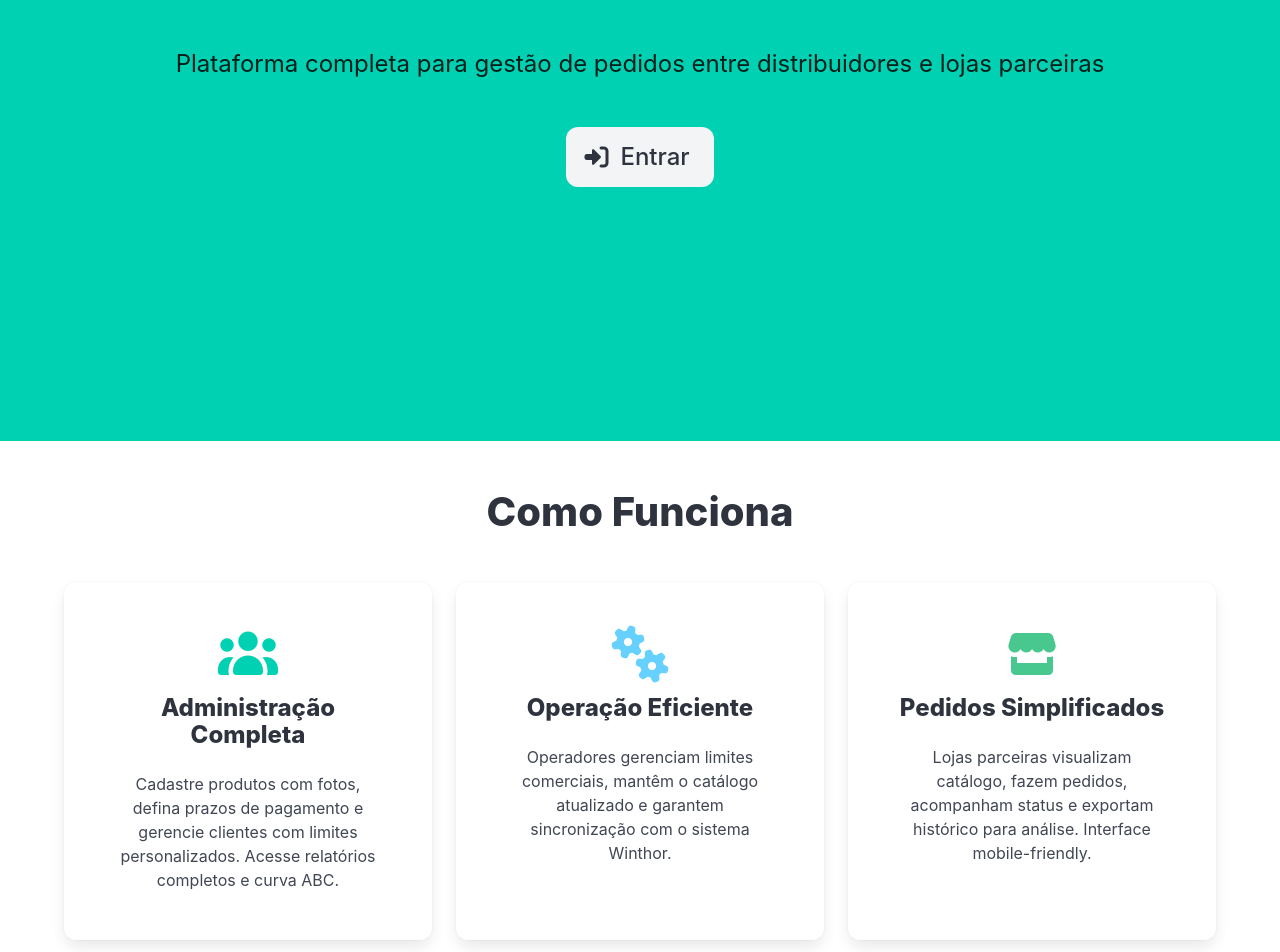
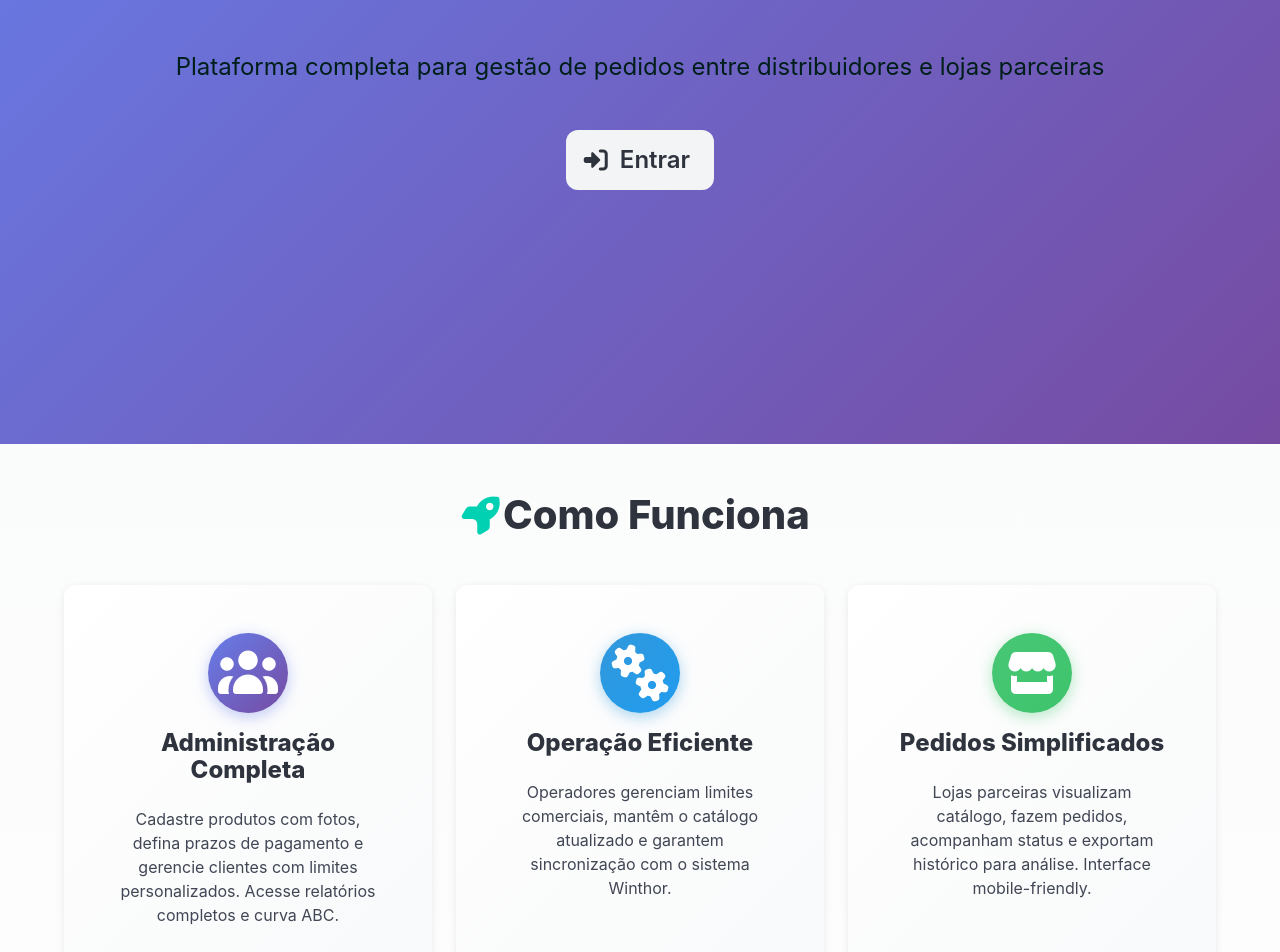
Before and after one commit to marcuslimadev/PortalDePedidosDoParceiro, a Vue app in the folder frontend/: page / in a window 1280 px wide. Shown: the part 440-1392 px from the top of the page. Built offline with nearby package versions, Linux system fonts and the light colour scheme; no server answers.

Commit message:
feat: add custom favicon and enhanced visual design

```diff
--- a/frontend/index.html
+++ b/frontend/index.html
@@ -2,7 +2,10 @@
 <html lang="pt-BR">
   <head>
     <meta charset="UTF-8" />
+    <link rel="icon" type="image/svg+xml" href="/favicon.svg" />
     <meta name="viewport" content="width=device-width, initial-scale=1.0" />
+    <meta name="description" content="Plataforma completa para gestão de pedidos entre distribuidores e lojas parceiras" />
+    <meta name="theme-color" content="#667eea" />
     <title>Portal de Pedidos do Parceiro</title>
   </head>
   <body>
--- /dev/null
+++ b/frontend/src/assets/styles.css
@@ -0,0 +1,111 @@
+/* Global Styles */
+* {
+  box-sizing: border-box;
+}
+
+body {
+  margin: 0;
+  font-family: -apple-system, BlinkMacSystemFont, 'Segoe UI', Roboto, Oxygen, Ubuntu, Cantarell, sans-serif;
+  -webkit-font-smoothing: antialiased;
+  -moz-osx-font-smoothing: grayscale;
+}
+
+#app {
+  min-height: 100vh;
+}
+
+/* Smooth scrolling */
+html {
+  scroll-behavior: smooth;
+}
+
+/* Custom scrollbar */
+::-webkit-scrollbar {
+  width: 10px;
+}
+
+::-webkit-scrollbar-track {
+  background: #f1f1f1;
+}
+
+::-webkit-scrollbar-thumb {
+  background: #667eea;
+  border-radius: 5px;
+}
+
+::-webkit-scrollbar-thumb:hover {
+  background: #764ba2;
+}
+
+/* Animations */
+@keyframes fadeIn {
+  from {
+    opacity: 0;
+    transform: translateY(20px);
+  }
+  to {
+    opacity: 1;
+    transform: translateY(0);
+  }
+}
+
+.fade-in {
+  animation: fadeIn 0.6s ease-out;
+}
+
+/* Button enhancements */
+.button {
+  transition: all 0.3s ease;
+  font-weight: 600;
+}
+
+.button:hover {
+  transform: translateY(-2px);
+  box-shadow: 0 4px 12px rgba(0,0,0,0.15);
+}
+
+.button:active {
+  transform: translateY(0);
+}
+
+/* Card shadows */
+.box, .card {
+  box-shadow: 0 2px 8px rgba(0,0,0,0.08);
+  transition: box-shadow 0.3s ease;
+}
+
+.box:hover, .card:hover {
+  box-shadow: 0 8px 24px rgba(0,0,0,0.12);
+}
+
+/* Input focus states */
+.input:focus, .textarea:focus, .select select:focus {
+  border-color: #667eea;
+  box-shadow: 0 0 0 0.125em rgba(102, 126, 234, 0.25);
+}
+
+/* Notification enhancements */
+.notification {
+  border-left: 4px solid;
+  animation: fadeIn 0.4s ease-out;
+}
+
+.notification.is-primary {
+  border-left-color: #667eea;
+}
+
+.notification.is-info {
+  border-left-color: #3298dc;
+}
+
+.notification.is-success {
+  border-left-color: #48c774;
+}
+
+.notification.is-warning {
+  border-left-color: #ffdd57;
+}
+
+.notification.is-danger {
+  border-left-color: #f14668;
+}
--- a/frontend/src/main.js
+++ b/frontend/src/main.js
@@ -3,5 +3,6 @@ import App from './App.vue';
 import router from './router';
 import 'bulma/css/bulma.css';
 import '@fortawesome/fontawesome-free/css/all.css';
+import './assets/styles.css';
 
 createApp(App).use(router).mount('#app');
--- a/frontend/src/views/HomePage.vue
+++ b/frontend/src/views/HomePage.vue
@@ -44,15 +44,20 @@
 
     <section class="section">
       <div class="container">
-        <h2 class="title is-2 has-text-centered mb-6">Como Funciona</h2>
+        <h2 class="title is-2 has-text-centered mb-6">
+          <span class="icon has-text-primary"><i class="fas fa-rocket"></i></span>
+          Como Funciona
+        </h2>
 
         <div class="columns is-multiline">
           <div class="column is-4">
-            <div class="card has-text-centered p-5">
+            <div class="card has-text-centered p-5 feature-card">
               <div class="card-content">
-                <span class="icon is-large has-text-primary mb-4">
+                <div class="icon-wrapper mb-4">
+                  <span class="icon is-large has-text-white">
                     <i class="fas fa-users fa-3x"></i>
                   </span>
+                </div>
                 <h3 class="title is-4">Administração Completa</h3>
                 <p>
                   Cadastre produtos com fotos, defina prazos de pagamento e gerencie clientes
@@ -63,11 +68,13 @@
           </div>
 
           <div class="column is-4">
-            <div class="card has-text-centered p-5">
+            <div class="card has-text-centered p-5 feature-card">
               <div class="card-content">
-                <span class="icon is-large has-text-info mb-4">
+                <div class="icon-wrapper icon-wrapper-info mb-4">
+                  <span class="icon is-large has-text-white">
                     <i class="fas fa-cogs fa-3x"></i>
                   </span>
+                </div>
                 <h3 class="title is-4">Operação Eficiente</h3>
                 <p>
                   Operadores gerenciam limites comerciais, mantêm o catálogo atualizado
@@ -78,11 +85,13 @@
           </div>
 
           <div class="column is-4">
-            <div class="card has-text-centered p-5">
+            <div class="card has-text-centered p-5 feature-card">
               <div class="card-content">
-                <span class="icon is-large has-text-success mb-4">
+                <div class="icon-wrapper icon-wrapper-success mb-4">
+                  <span class="icon is-large has-text-white">
                     <i class="fas fa-store fa-3x"></i>
                   </span>
+                </div>
                 <h3 class="title is-4">Pedidos Simplificados</h3>
                 <p>
                   Lojas parceiras visualizam catálogo, fazem pedidos, acompanham status
@@ -169,13 +178,69 @@ const projectProgress = ref(Math.round((completedFeatures.value / totalFeatures.
 </script>
 
 <style scoped>
+.homepage {
+  background: linear-gradient(180deg, #f8f9fa 0%, #ffffff 100%);
+}
+
 .card {
   height: 100%;
-  transition: transform 0.2s;
+  transition: all 0.3s ease;
+  border: none;
+  box-shadow: 0 2px 8px rgba(0,0,0,0.08);
 }
 
 .card:hover {
-  transform: translateY(-5px);
-  box-shadow: 0 8px 16px rgba(0,0,0,0.1);
+  transform: translateY(-8px);
+  box-shadow: 0 12px 24px rgba(0,0,0,0.15);
+}
+
+.feature-card {
+  background: linear-gradient(135deg, #ffffff 0%, #f8f9fa 100%);
+}
+
+.icon-wrapper {
+  width: 80px;
+  height: 80px;
+  margin: 0 auto;
+  border-radius: 50%;
+  background: linear-gradient(135deg, #667eea 0%, #764ba2 100%);
+  display: flex;
+  align-items: center;
+  justify-content: center;
+  box-shadow: 0 4px 15px rgba(102, 126, 234, 0.4);
+}
+
+.icon-wrapper-info {
+  background: linear-gradient(135deg, #3298dc 0%, #209cee 100%);
+  box-shadow: 0 4px 15px rgba(50, 152, 220, 0.4);
+}
+
+.icon-wrapper-success {
+  background: linear-gradient(135deg, #48c774 0%, #3ec46d 100%);
+  box-shadow: 0 4px 15px rgba(72, 199, 116, 0.4);
+}
+
+.box {
+  transition: all 0.3s ease;
+  border-left: 4px solid transparent;
+}
+
+.box:hover {
+  border-left-color: #667eea;
+  box-shadow: 0 4px 12px rgba(0,0,0,0.1);
+}
+
+.hero.is-primary {
+  background: linear-gradient(135deg, #667eea 0%, #764ba2 100%);
+}
+
+.progress {
+  height: 1.5rem;
+  border-radius: 8px;
+}
+
+.has-background-info-light {
+  background-color: #eff5fb !important;
+  border-bottom: 3px solid #3298dc;
 }
 </style>
```
Also changed, not shown: frontend/public/favicon.svg (added). Lines whose indentation alone changed are shown as unchanged.
